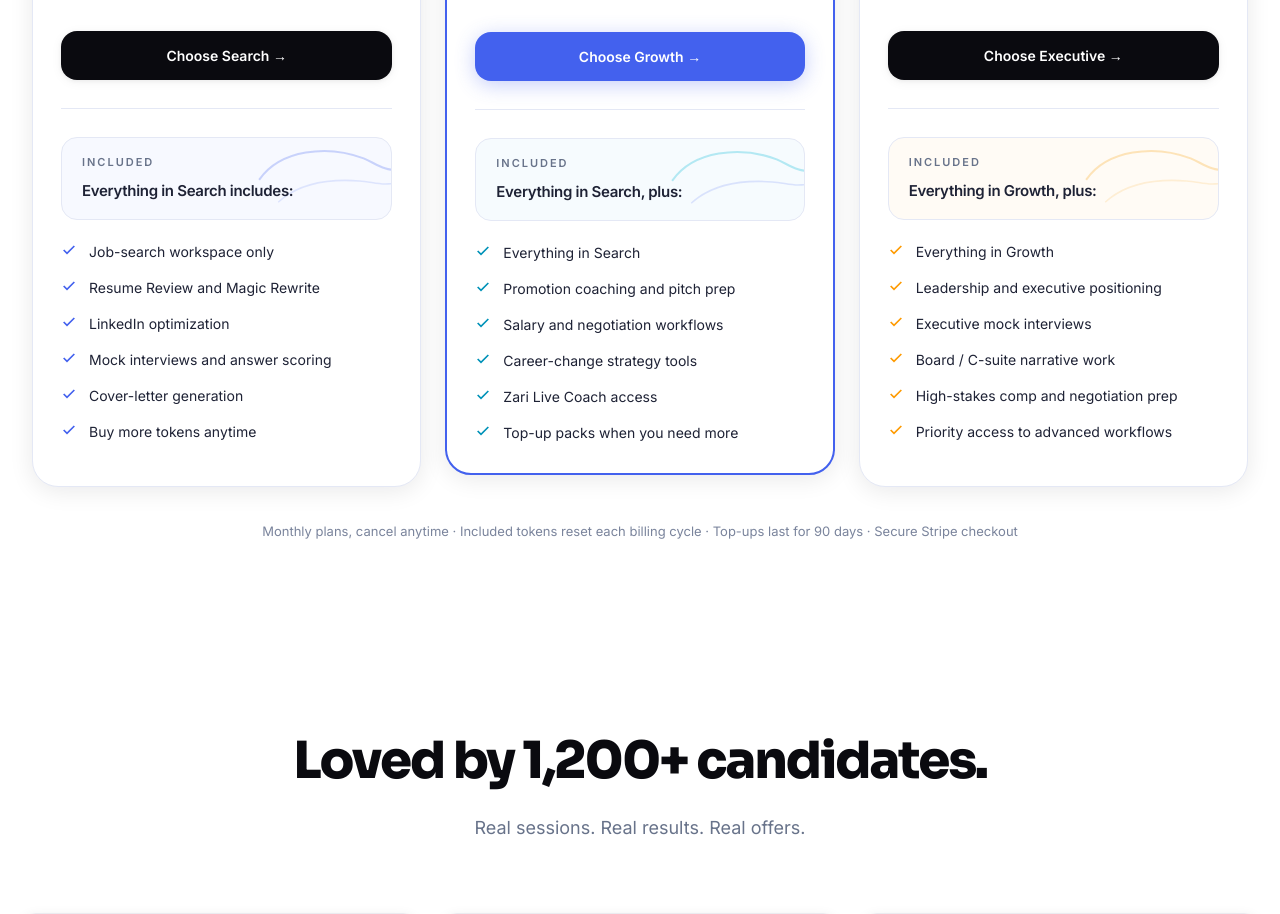
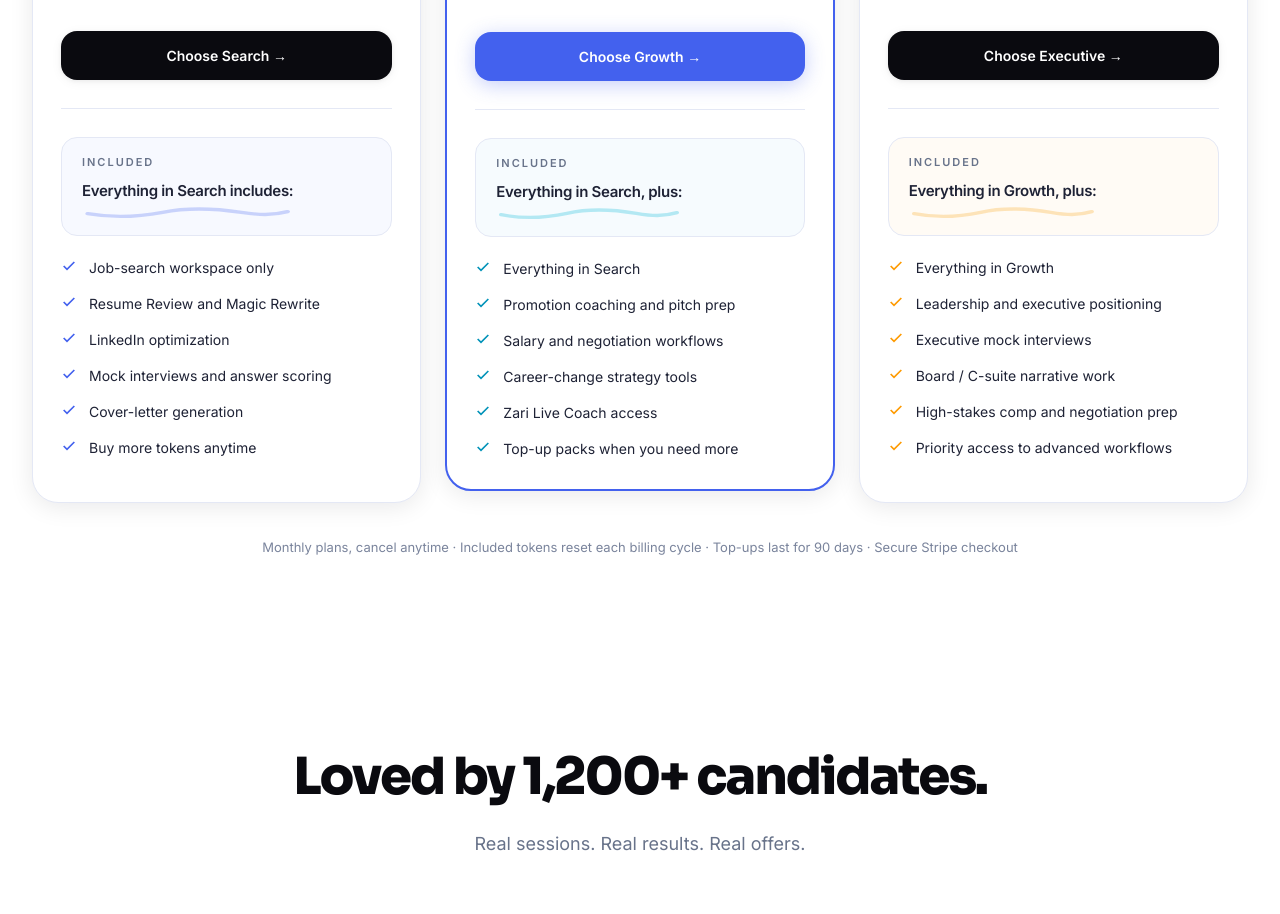
Before and after one commit to machinesandcloud/job-search-system, a Next.js app: page /pricing in a window 1280 px wide. Shown: the part 820-1734 px from the top of the page. Built offline with nearby package versions, Linux system fonts and the light colour scheme; no server answers.

Commit message:
Adjust pricing card intro underline

```diff
--- a/src/components/pricing-plan-card.tsx
+++ b/src/components/pricing-plan-card.tsx
@@ -7,11 +7,9 @@ function planTone(planId: PricingPlan["id"]) {
   if (planId === "growth") {
     return {
       badge: "bg-cyan-50 text-cyan-700",
-      accent: "var(--cyan)",
       featuredBorder: "var(--brand)",
       panelSurface: "#F6FBFE",
       swooshPrimary: "rgba(6,182,212,0.28)",
-      swooshSecondary: "rgba(67,97,238,0.16)",
       bullet: "text-cyan-600",
       buttonClass: "shadow-[var(--shadow-brand)]",
       buttonStyle: {
@@ -24,11 +22,9 @@ function planTone(planId: PricingPlan["id"]) {
   if (planId === "executive") {
     return {
       badge: "bg-amber-50 text-amber-700",
-      accent: "var(--gold)",
       featuredBorder: "var(--gold)",
       panelSurface: "#FFFBF5",
       swooshPrimary: "rgba(245,158,11,0.26)",
-      swooshSecondary: "rgba(245,158,11,0.14)",
       bullet: "text-amber-500",
       buttonClass: "shadow-[var(--shadow)]",
       buttonStyle: {
@@ -40,11 +36,9 @@ function planTone(planId: PricingPlan["id"]) {
   }
   return {
     badge: "bg-[var(--brand-light)] text-[var(--brand)]",
-    accent: "var(--brand)",
     featuredBorder: "var(--brand)",
     panelSurface: "#F7F9FF",
     swooshPrimary: "rgba(67,97,238,0.26)",
-    swooshSecondary: "rgba(67,97,238,0.14)",
     bullet: "text-[var(--brand)]",
     buttonClass: "shadow-[var(--shadow)]",
     buttonStyle: {
@@ -143,29 +137,26 @@ export function PricingPlanCard({
             className="relative overflow-hidden rounded-2xl border border-[var(--border)] px-5 py-4"
             style={{ background: tone.panelSurface }}
           >
+            <p className="relative text-[11px] font-semibold uppercase tracking-[0.18em] text-[var(--muted)]">Included</p>
+            <div className="relative mt-2 inline-block max-w-[15rem] pb-4">
+              <p className="relative text-[15px] font-semibold leading-6 tracking-[-0.02em] text-[var(--ink-2)]">
+                {featureIntro(plan)}
+              </p>
               <svg
                 aria-hidden
-              viewBox="0 0 180 96"
-              className="pointer-events-none absolute -right-4 -top-2 h-[88px] w-[156px]"
+                viewBox="0 0 220 24"
+                className="pointer-events-none absolute -bottom-0.5 left-0 h-4 w-full"
                 fill="none"
+                preserveAspectRatio="none"
               >
                 <path
-                d="M10 54C34 20 88 14 130 30c14 6 25 15 40 13"
+                  d="M6 13C34 20 58 18 84 11C108 4 138 5 166 11C184 15 198 16 214 10"
                   stroke={tone.swooshPrimary}
-                strokeWidth="2.4"
-                strokeLinecap="round"
-              />
-              <path
-                d="M32 80c20-18 52-27 93-24 16 1 30 7 44 1"
-                stroke={tone.swooshSecondary}
-                strokeWidth="1.8"
+                  strokeWidth="5"
                   strokeLinecap="round"
                 />
               </svg>
-            <p className="relative text-[11px] font-semibold uppercase tracking-[0.18em] text-[var(--muted)]">Included</p>
-            <p className="relative mt-2 max-w-[15rem] text-[15px] font-semibold leading-6 tracking-[-0.02em] text-[var(--ink-2)]">
-              {featureIntro(plan)}
-            </p>
+            </div>
           </div>
 
           <ul className="mt-5 space-y-3">
```
Lines whose indentation alone changed are shown as unchanged.
